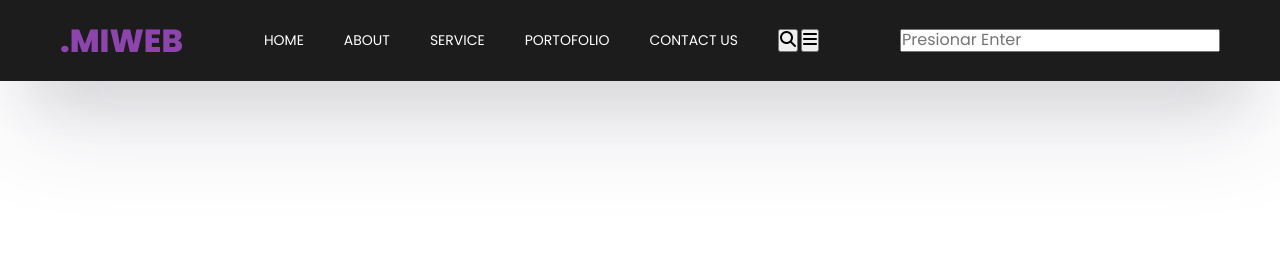
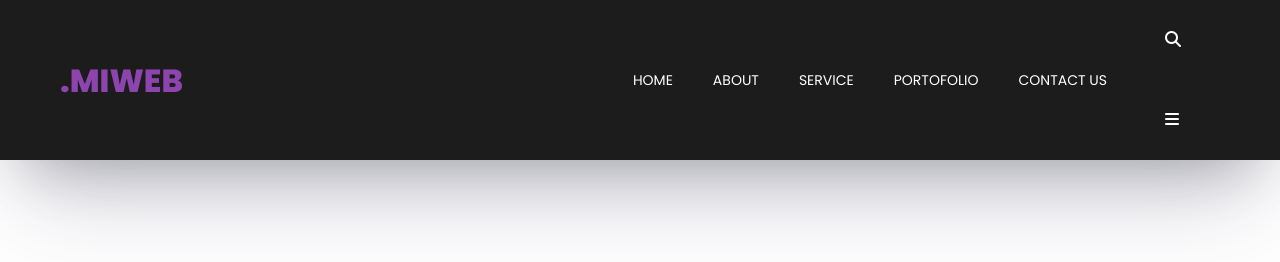
Before and after one commit to JorgeDevmm/personal-menu-responsivo, a plain HTML site: page index.html in a window 1280 px wide. Drawn offline with Linux system fonts and the light colour scheme.

Commit message:
Agregando dirección a la navegación

```diff
--- a/css/style.css
+++ b/css/style.css
@@ -1,7 +1,9 @@
 :root {
   --color: #8e44ad;
   --colorDark: #1c1c1c;
+  --plomoOscuro: #566573;
   --blanco: #ffffff;
+  --amarilloClaro: #f9e79f;
 }
 
 * {
@@ -53,12 +55,61 @@ body {
   align-items: center;
   justify-content: space-between;
 }
-.logo a {
+.logo__nombre {
   font-size: 2em;
   color: var(--color);
 }
-.nav .nav__ul {
+.nav {
+  position: fixed;
+  left: 0;
+  top: 0;
+  width: 100%;
+  height: 100%;
+  background-color: var(--colorDark);
+  z-index: 9;
+  align-items: center;
+}
+.nav__ul {
   list-style: none;
+  display: flex;
+  flex-direction: column;
+  align-items: center;
+  padding: 0;
+}
+
+.nav__enlace {
+  position: relative;
+  display: inline-block;
+  line-height: 1.5;
+  overflow: hidden; /*ocultar*/
+}
+
+.nav__enlace::before,
+.nav__enlace::after {
+  content: '';
+  position: absolute;
+  left: 0;
+  top: 0;
+  width: 100%;
+  height: 100%;
+  background-color: var(--amarilloClaro);
+  transform: translate3d(-100%, 0, 0) translate3d(-1px, 0, 0);
+  transition: transform 0.7s;
+  transition-timing-function: cubic-bezier(0.7, 0, 0.3, 1);
+}
+
+.nav__enlace:after {
+  height: 0.4rem;
+  top: auto;
+  bottom: 0;
+  background-color: var(--amarilloClaro);
+}
+
+.nav__enlace:hover::before {
+  transform: translate3d(100%, 0, 0) translate3d(1px, 0, 0);
+}
+.nav__enlace:hover::after {
+  transform: translate3d(0, 0, 0);
 }
 
 @media (min-width: 992px) {
@@ -68,16 +119,19 @@ body {
     background-color: transparent;
     padding: 0;
   }
-  .nav .nav__ul {
+  .nav__ul {
     display: flex;
     flex-wrap: wrap;
     flex-direction: row;
   }
-  .nav .nav__lista {
+  .nav__lista {
     display: flex;
     align-items: center;
   }
-  .nav .nav__lista .nav__enlace {
+  .nav__enlace::after {
+    height: 0.2rem;
+  }
+  .nav__enlace {
     color: inherit;
     margin-right: 4rem;
     font-size: 1.4rem;
@@ -85,3 +139,61 @@ body {
     text-transform: uppercase;
   }
 }
+
+/* Botones */
+.botones {
+}
+
+.botones__busqueda {
+}
+.botones__busqueda,
+.botones__menu {
+  position: relative;
+  background-color: transparent;
+  border: 0;
+  color: var(--blanco);
+  outline: 0;
+  font-size: 1.6rem;
+  cursor: pointer;
+  padding: 1rem;
+}
+
+/* busqueda formulario */
+.busqueda-form {
+  position: absolute;
+  left: 0;
+  top: 0;
+  width: 100%;
+  height: 100%;
+  padding: 0 2rem;
+  z-index: 9;
+  background-color: var(--colorDark);
+  display: none;
+}
+
+.busqueda-form input {
+  padding: 0 8rem 0 2rem;
+  line-height: inherit;
+  height: auto;
+  text-align: right;
+  border: 0;
+  outline: 0;
+  font-size: 1.6rem;
+  background-color: var(--blanco);
+}
+
+.busqueda-form :is(form, input) {
+  width: 100%;
+}
+
+.showbusqueda .busqueda-form {
+  display: flex;
+}
+
+.showbusqueda .botones__busqueda {
+  z-index: 10;
+  color: var(--colorDark);
+}
+.showbusqueda .botones__busqueda i::before {
+  content: '\f00d';
+}
--- a/index.html
+++ b/index.html
@@ -23,7 +23,7 @@
       <header class="header">
         <div class="container">
           <div class="logo">
-            <a href="/">.MIWEB</a>
+            <a class="logo__nombre" href="/">.MIWEB</a>
           </div>
           <div class="navegacion">
             <nav class="nav">
@@ -57,7 +57,7 @@
           </div>
           <!-- fin de navegacion -->
           <div class="busqueda-form">
-            <input type="search" placeholder="Presionar Enter" />
+            <input type="search" placeholder="Escribir su busqueda" />
             <input type="submit" hidden />
           </div>
           <!-- fin de busqueda-form -->
@@ -65,6 +65,6 @@
         <!-- fin de container -->
       </header>
     </div>
-    <script src="script.js" type="module"></script>
+    <script src="js/script.js" type="module"></script>
   </body>
 </html>
--- a/js/script.js
+++ b/js/script.js
@@ -0,0 +1,7 @@
+const botonBusqueda = document.querySelector('.botones__busqueda');
+const verIngresoBusqueda = document.querySelector('.site');
+
+// eventos
+botonBusqueda.addEventListener('click', () => {
+  verIngresoBusqueda.classList.toggle('showbusqueda');
+});
```
